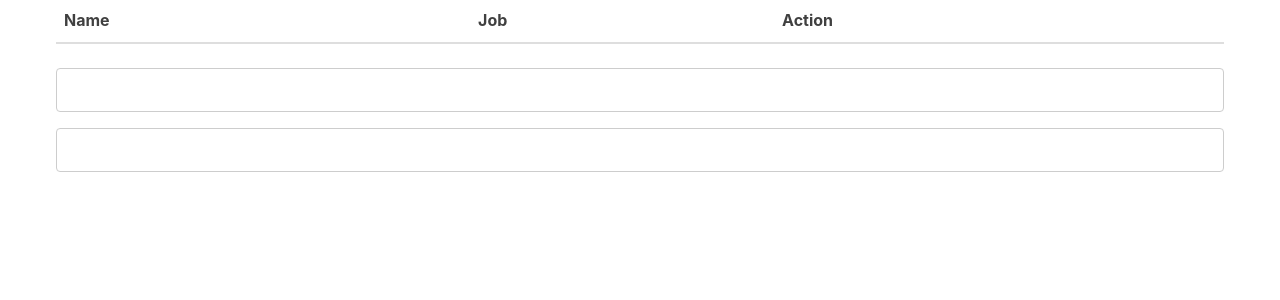
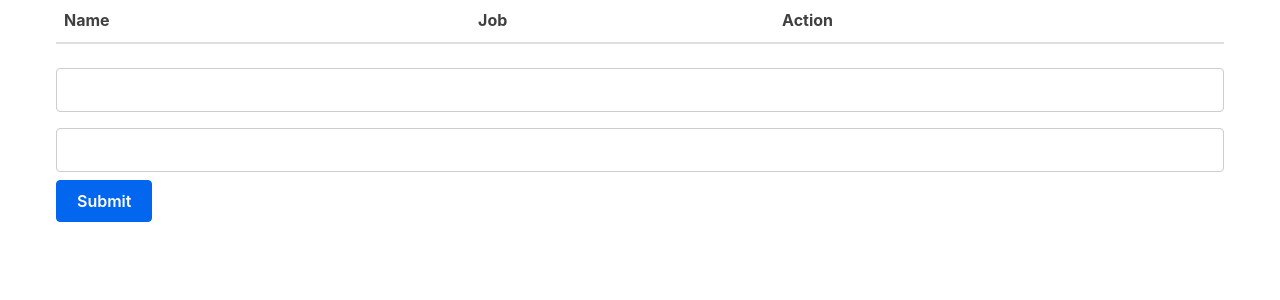
Before and after one commit to ihsanalfrb/react-tutorial, a React (Create React App) app: page / in a window 1280 px wide. Shown: the top 300 px of the page. Built offline with nearby package versions, Linux system fonts and the light colour scheme.

Commit message:
form to submit data, using handleSubmit function

```diff
--- a/src/App.js
+++ b/src/App.js
@@ -18,6 +18,10 @@
 		});
 	};
 
+	handleSubmit = character => {
+		this.setState({characters: [...this.state.characters, character]});
+	}
+
 	render() {
 		const { characters } = this.state;
 
@@ -27,7 +31,7 @@
 					characterData={characters}
 					removeCharacter={this.removeCharacter}
 				/>
-				<Form />
+				<Form handleSubmit={this.handleSubmit}/>
 			</div>
 		);
 	}
--- a/src/Form.js
+++ b/src/Form.js
@@ -20,15 +20,21 @@
         })
     }
 
+    submitForm = () => {
+        this.props.handleSubmit(this.state);
+        this.setState(this.initialState);
+    }
+
     render() {
         const { name, job } = this.state;
 
         return (
-            <form action="">
+            <form>
                 <label htmlFor="name"></label>
                 <input type="text" name="name" value={name} onChange={this.handleChange}/>
                 <label htmlFor="job"></label>
                 <input type="text" name="job" value={job} onChange={this.handleChange}/>
+                <input type="button" value="Submit" onClick={this.submitForm}/>
             </form>
         )
     }
```
